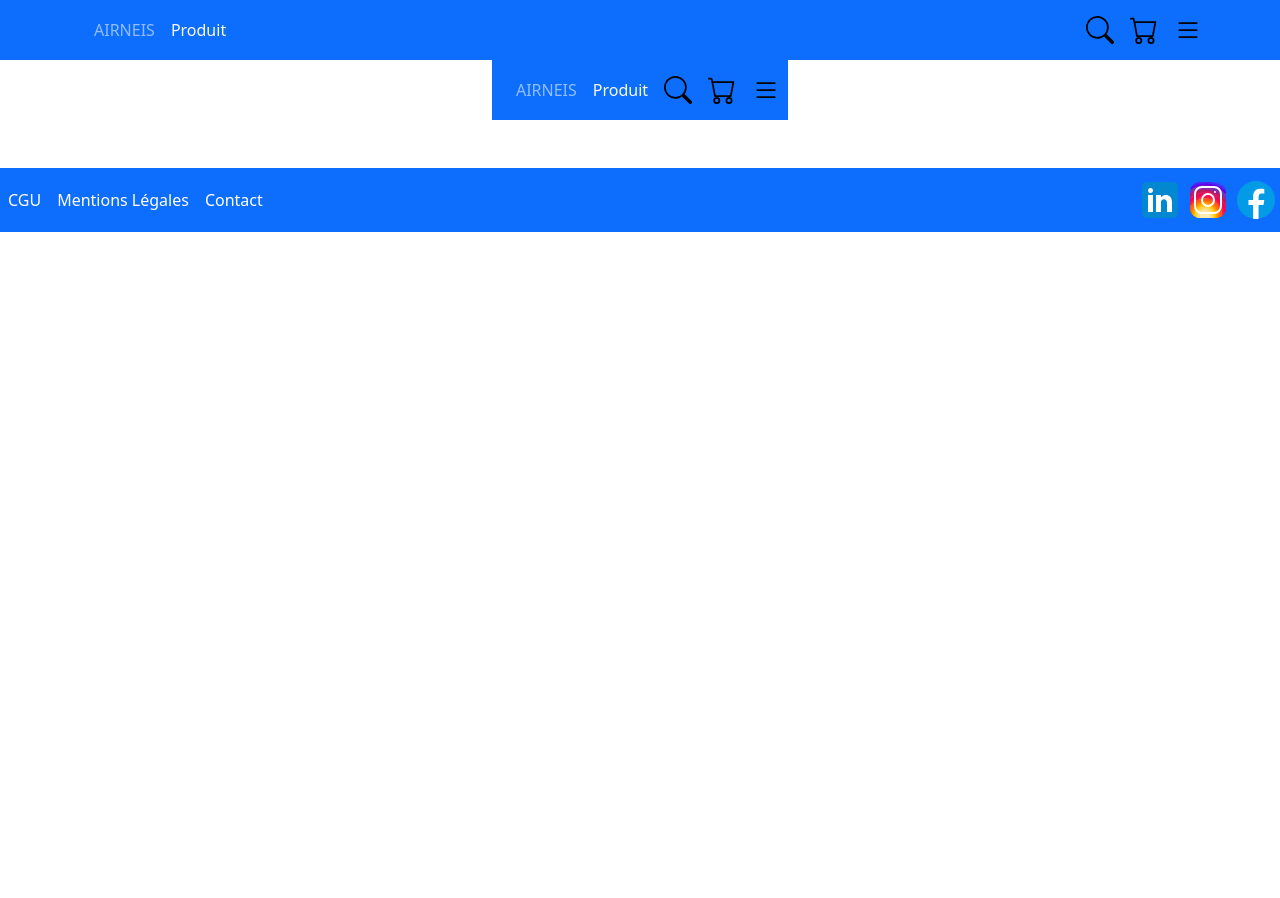
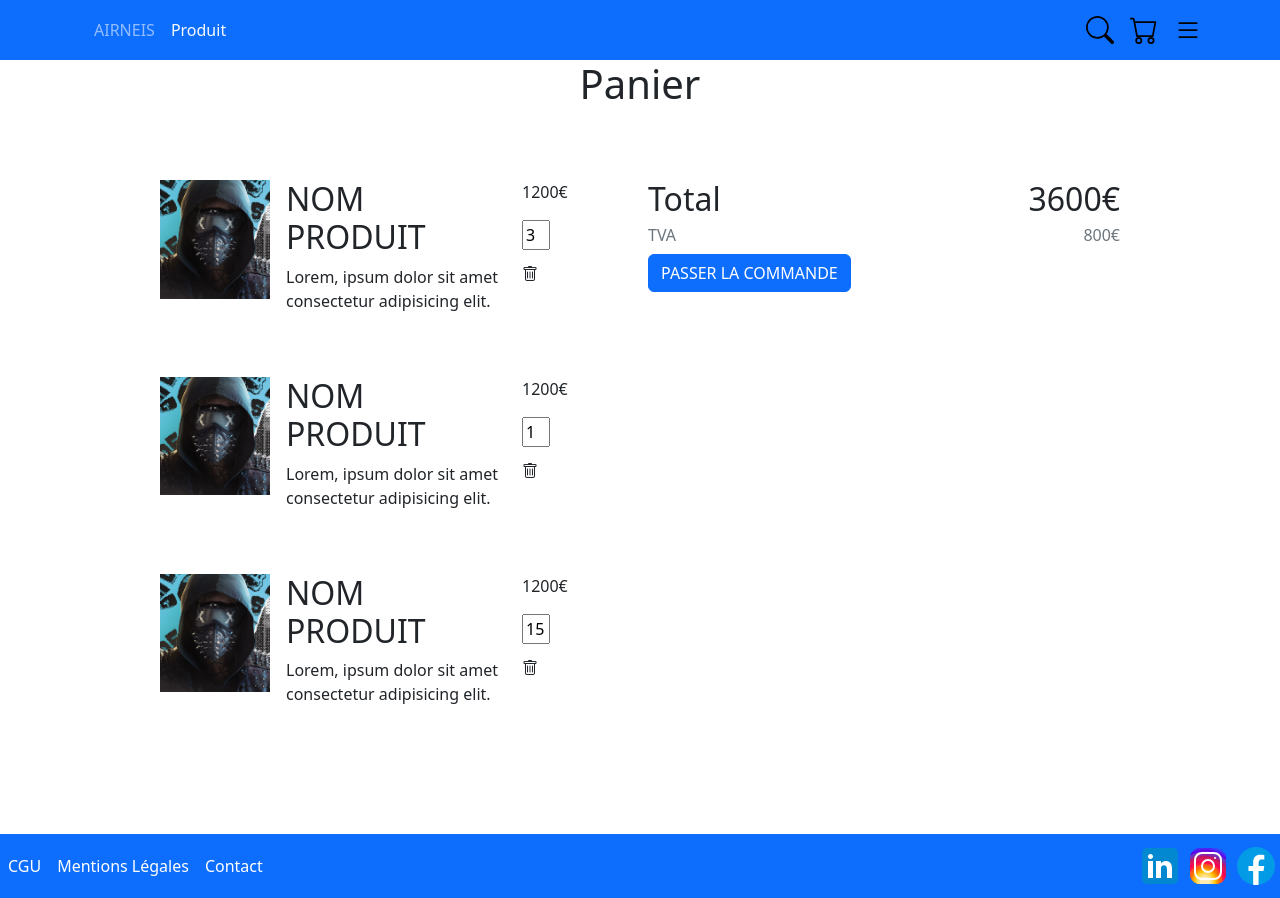
Before and after one commit to ghorg2208/airneis, a React (Vite) app in the folder web/: page /panier in a window 1280 px wide. Before the commit the page ends 800 px from the top, so only its background shows below. Built offline with nearby package versions, Linux system fonts and the light colour scheme.

Commit message:
Ajout de la page panier

```diff
--- a/web/src/composants/Menu.jsx
+++ b/web/src/composants/Menu.jsx
@@ -32,7 +32,7 @@ const Menu = () => {
                             <img src="/public/search.svg" alt="search" width="28" height="28" /></NavLink>
                     </li>
                     <li className="nav-item">
-                        <NavLink to="/" className="nav-link">
+                        <NavLink to="/panier" className="nav-link">
                             <img src="/public/cart.svg" alt="cart" width="28" height="28" /></NavLink>
                     </li>
                     <li className="nav-item">
--- /dev/null
+++ b/web/src/composants/front/Panier.jsx
@@ -0,0 +1,39 @@
+import PanierProduit from "./PanierProduit";
+
+const Panier = () => {
+
+
+    return <div className="d-flex flex-column gap-3 mb-3 w-75 ">
+        <div className="mb-5">
+         <h1 className="text-center">Panier</h1>
+        </div>
+
+        <div className="d-flex gap-3">
+
+            <div className="w-50">
+                <PanierProduit qty="3" />
+                <PanierProduit qty="1" />
+                <PanierProduit qty="15" />
+            </div>
+
+            <div className="w-50">
+                <h2 className="d-flex justify-content-between">
+                    Total
+                    <span>3600€</span>
+                </h2>
+                <h2 class="text-muted fs-6 d-flex justify-content-between">TVA
+                <span>800€</span>
+                </h2>
+                <a href="" class="btn btn-primary">PASSER LA COMMANDE</a>
+            </div>
+
+
+        </div>
+
+
+
+
+    </div>;
+}
+
+export default Panier;
--- /dev/null
+++ b/web/src/composants/front/PanierProduit.jsx
@@ -0,0 +1,20 @@
+const PanierProduit =({qty}) => {
+ return <div className="d-flex gap-3 mb-5">
+    <div className="image w-25">
+        <img src="Wrench.jpeg" class="img-fluid" />
+    </div>
+    <div className="w-50">
+        <h2>NOM PRODUIT</h2>
+        <p>Lorem, ipsum dolor sit amet consectetur adipisicing elit.</p>
+    </div>
+    <div className="w-25">
+        <p>1200€</p>
+        <input type= "text" class="w-25 gap-3 mb-3" value={qty}/>
+        <i class="bi bi-trash d-flex flex-column "></i>
+    </div>
+
+
+    </div>;
+}
+
+export default PanierProduit;
--- a/web/src/main.jsx
+++ b/web/src/main.jsx
@@ -10,6 +10,7 @@ import MentionsLegales from './composants/front/Mentionslegales';
 import Contact from './composants/front/Contact';
 import Accueil from './composants/front/Accueil';
 import Produit from './composants/front/Produit';
+import Panier from './composants/front/Panier';
 
 ReactDOM.createRoot(document.getElementById('root')).render(
   <BrowserRouter>
@@ -20,7 +21,7 @@ ReactDOM.createRoot(document.getElementById('root')).render(
         <Route path='Mentions-Legales' element={<MentionsLegales />} />
         <Route path='Contact' element={<Contact />} />
         <Route path='recherche' element={<Menu />} />
-        <Route path="panier" element={<Menu />} />
+        <Route path="panier" element={<Panier />} />
         <Route path="Menu" element={<Menu />} />
         <Route path='produit' element={<Produit />} />
       </Route>
```
Also changed, not shown: web/public/Wrench.jpeg (added).
